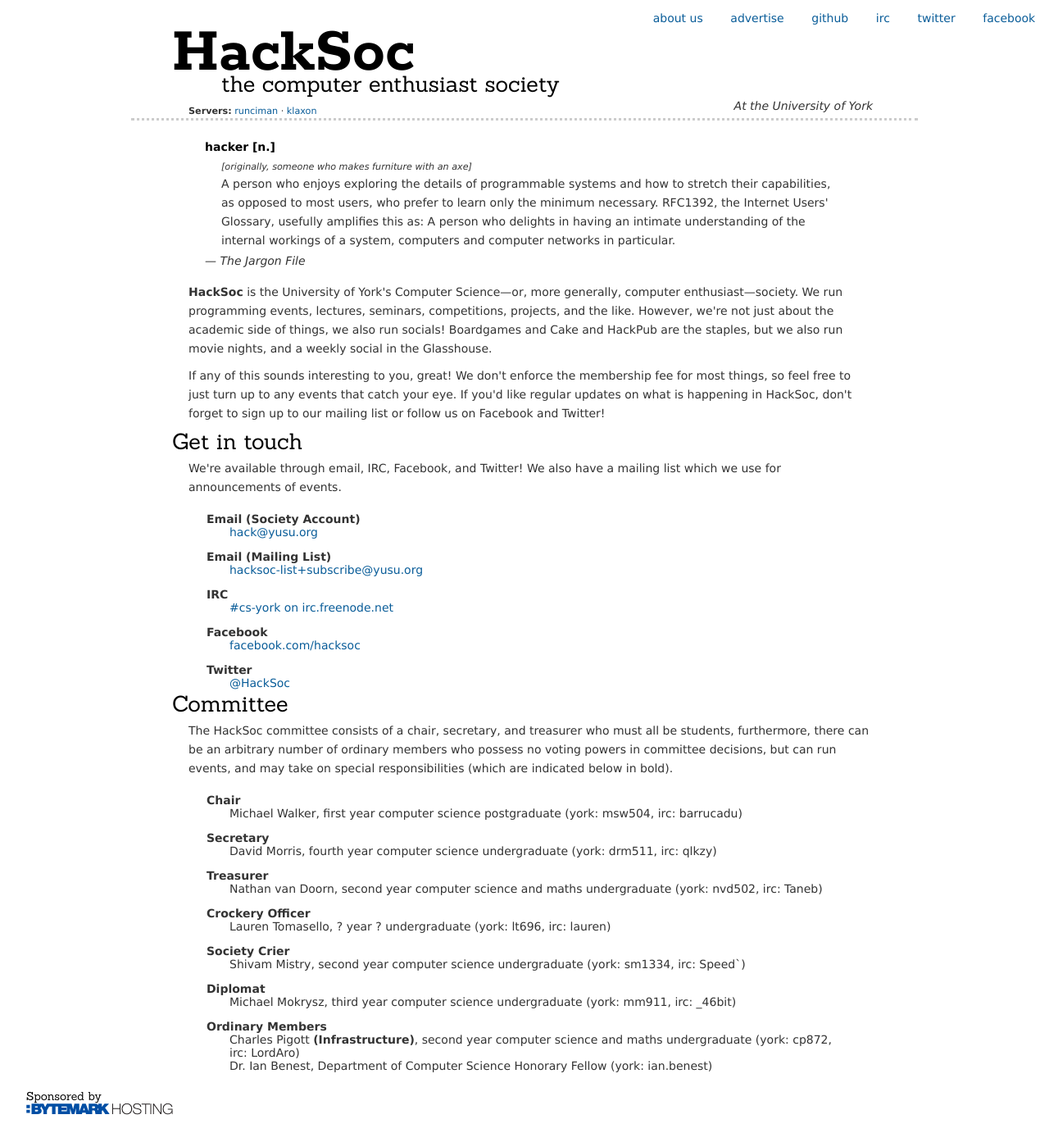
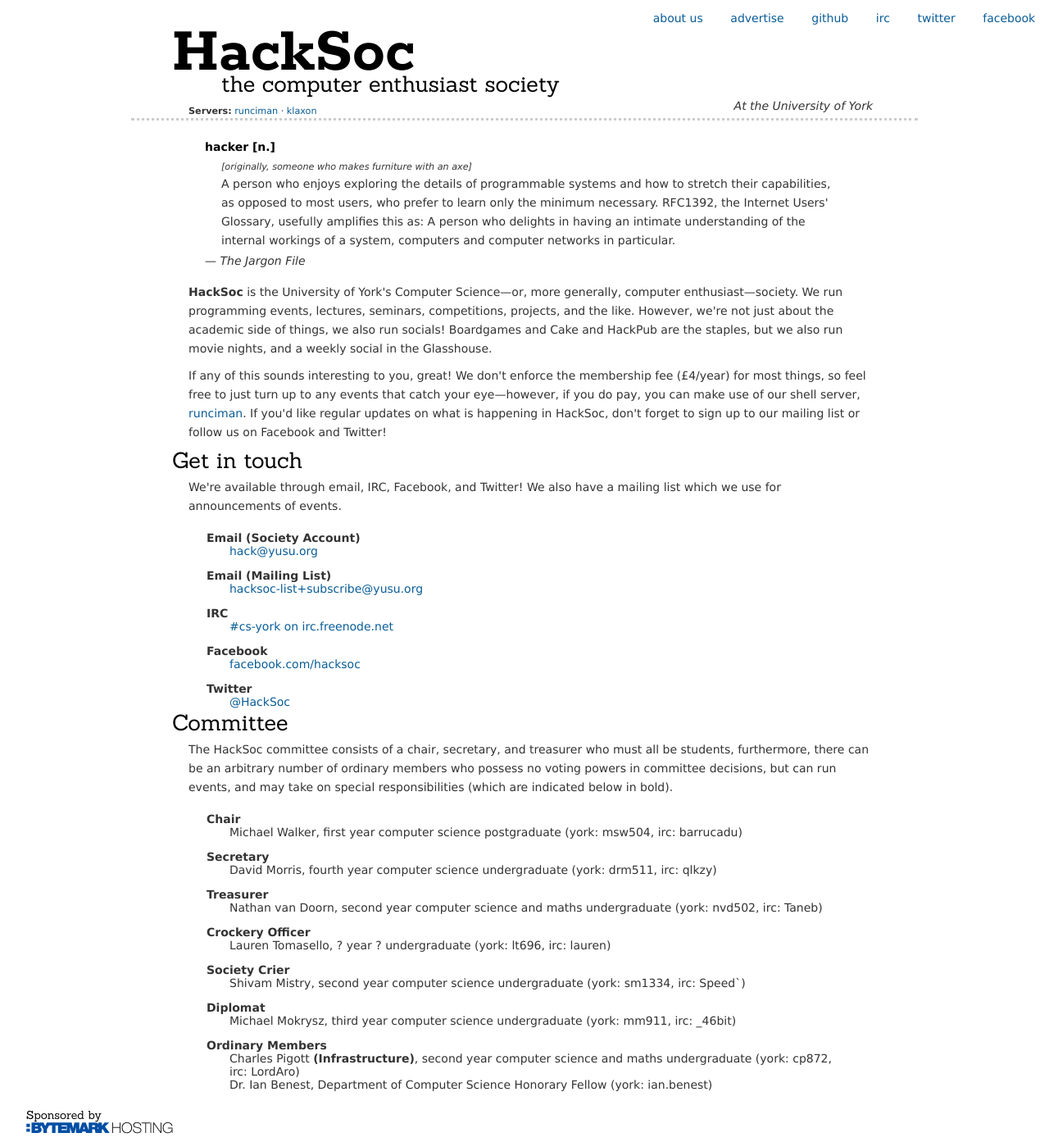
Before and after one commit to HackSoc/hacksoc.org, a Jekyll site: the page built from about.html, in a window 1280 px wide. Shown: the whole page at 82% size. Built offline with Jekyll 4.4.1, drawn with Linux system fonts in a browser that asks for light colours; some web fonts are replaced; before the commit the page ends 1370 px from its top, so only the background shows below that.

Commit message:
Add how much membership is, and that members can use runciman

```diff
--- a/about.html
+++ b/about.html
@@ -27,10 +27,12 @@
 Glasshouse.</p>
 
 <p>If any of this sounds interesting to you, great! We don't enforce
-the membership fee for most things, so feel free to just turn up to
-any events that catch your eye. If you'd like regular updates on what
-is happening in HackSoc, don't forget to sign up to our mailing list
-or follow us on Facebook and Twitter!</p>
+the membership fee (£4/year) for most things, so feel free to just turn up to
+any events that catch your eye&mdash;however, if you <em>do</em> pay,
+you can make use of our shell server, <a href="http://runciman.hacksoc.org">runciman</a>.
+If you'd like regular updates on what is happening in HackSoc, don't
+forget to sign up to our mailing list or follow us on Facebook and
+Twitter!</p>
 
 <h2>Get in touch</h2>
 <p>We're available through email, IRC, Facebook, and Twitter! We also
```
